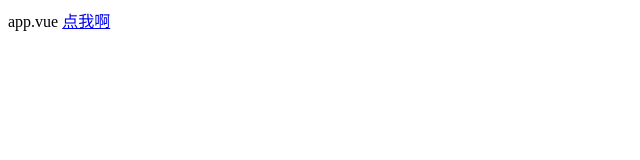
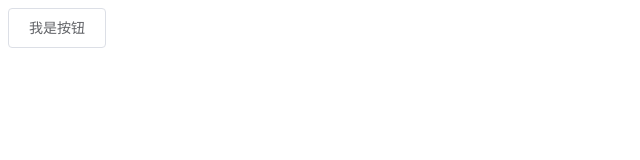
Before and after one commit to wanshanH/hmmianmian47, a Vue app: page /#/ in a window 1280 px wide. Shown: the top 160 px of the page, without its empty margins (0-640 px from the left). Built offline with nearby package versions, Linux system fonts and the light colour scheme.

Commit message:
login分支

```diff
--- a/package.json
+++ b/package.json
@@ -9,6 +9,7 @@
   },
   "dependencies": {
     "core-js": "^3.6.4",
+    "element-ui": "^2.13.0",
     "vue": "^2.6.11",
     "vue-router": "^3.1.5"
   },
--- a/src/App.vue
+++ b/src/App.vue
@@ -1,7 +1,11 @@
 <template>
   <div>
-    app.vue
-    <router-link to="#">点我啊</router-link>
+    <!-- app.vue -->
+    <!-- <br> -->
+    <!-- <router-link to="#">点我啊</router-link> -->
+    <!-- <br> -->
+    <el-button>我是按钮</el-button>
+    <router-view></router-view>
   </div>
 </template>
 
--- a/src/main.js
+++ b/src/main.js
@@ -1,6 +1,7 @@
 import Vue from 'vue'
 import App from './App.vue'
-import {router} from './router/index'
+// import {router} from './router/index'
+import router from './router/index'
 
 Vue.config.productionTip = false
 
--- a/src/router/index.js
+++ b/src/router/index.js
@@ -1,14 +1,28 @@
+// 导入vue
 import Vue from 'vue'
+// 导入路由
 import VueRouter from 'vue-router'
+// 导入 element ui
+import ElementUI from 'element-ui';
+import 'element-ui/lib/theme-chalk/index.css';
+// 导入 组件
+import login from '../views/login/index.vue'
 
+// 注册 路由
 Vue.use(VueRouter)
+// 注册 element ui
+Vue.use(ElementUI)
 
-// const routes = []
+const routes = [
+    {
+        path: '/login',
+        component: login
+    }
+]
 
 const router = new VueRouter({
-    routes: [
-
-    ]
+    routes
 })
 
-export  {router}
+// export  {router}
+export default router
--- /dev/null
+++ b/src/views/login/index.vue
@@ -0,0 +1,15 @@
+<template>
+  <div>
+      login.vue界面
+  </div>
+</template>
+
+<script>
+export default {
+
+}
+</script>
+
+<style>
+
+</style>
```
Also changed, not shown: 1 other file (tests, documents, lock files or other folders).
